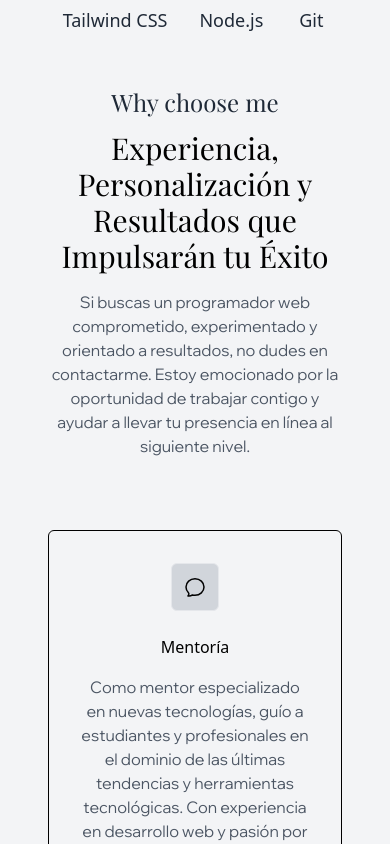
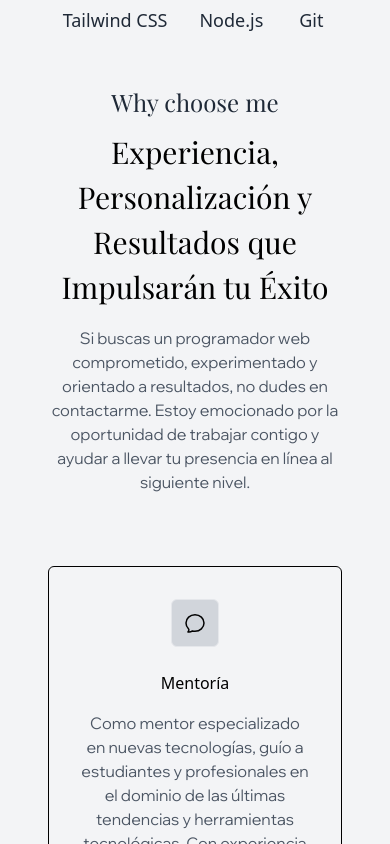
Before and after one commit to OslarCode/codePortfolio, a React (Vite) app: page / in a window 390 px wide. Shown: the part 5700-6544 px from the top of the page. Built offline with nearby package versions, Linux system fonts and the light colour scheme; a web font is replaced by a local one.

Commit message:
fix-Contacto

```diff
--- a/package.json
+++ b/package.json
@@ -11,7 +11,6 @@
   },
   "dependencies": {
     "@heroicons/react": "^2.1.5",
-    "framer-motion": "^11.3.30",
     "prop-types": "^15.8.1",
     "react": "^18.3.1",
     "react-dom": "^18.3.1",
--- a/src/components/Contacto.jsx
+++ b/src/components/Contacto.jsx
@@ -12,9 +12,10 @@ const Contacto = ({ darkMode }) => {
     >
       <div className="mb-12 flex w-full flex-col text-center">
         <h1
-          className={`title-font mb-6 text-6xl font-Playfair ${
+          className={`mb-6 font-Playfair ${
             darkMode ? "text-gray-100" : "text-gray-800"
-          } sm:text-3xl`}
+          }`}
+          style={{ fontSize: "4rem" }}
         >
           Contactame
         </h1>
--- a/tailwind.config.js
+++ b/tailwind.config.js
@@ -26,6 +26,10 @@ export default {
       fontWeight: {
         thin: 400, // Define el peso de la fuente como "Thin"
       },
+      fontSize: {
+        "6xl": "4rem", // Tamaño grande para text-6xl
+        "3xl": "1.875rem", // Tamaño más pequeño para sm:text-3xl
+      },
     },
     screens: {
       sm: "640px",
```
Also changed, not shown: 1 other file (tests, documents, lock files or other folders).
